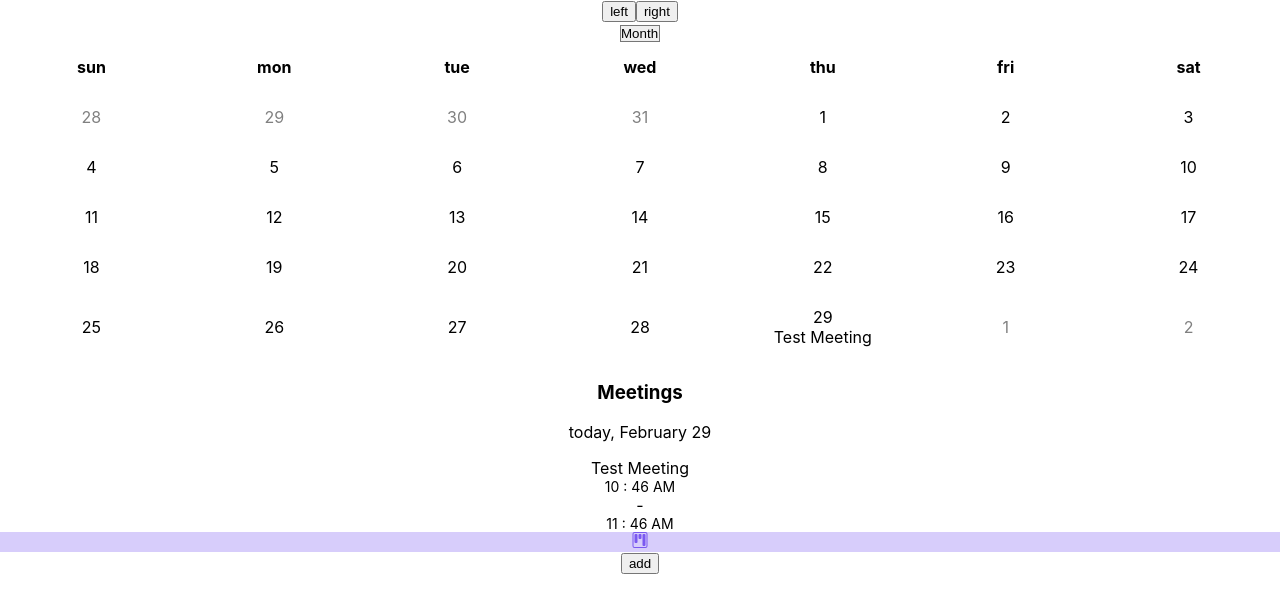
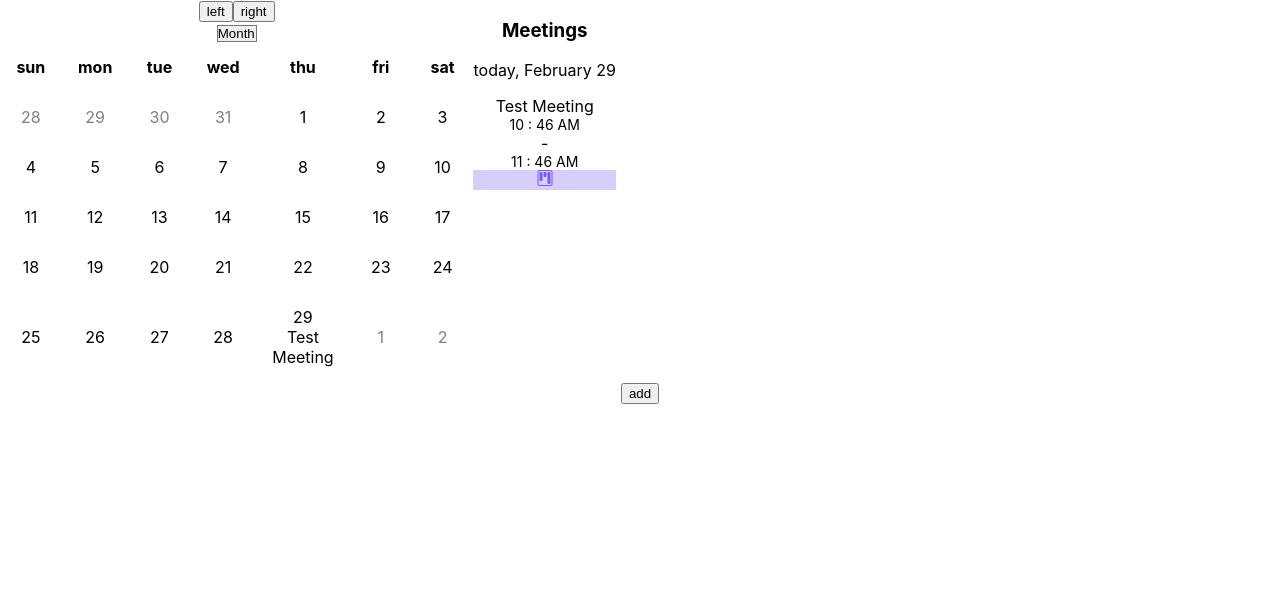
Before and after one commit to YroslavOne/meeting-calendar, a React (Create React App) app in the folder my-app/: page / in a window 1280 px wide. Shown: the top 612 px of the page. Built offline with nearby package versions, Linux system fonts and the light colour scheme.

Commit message:
16.08 3.03.2024

```diff
--- /dev/null
+++ b/my-app/src/components/appComponents/Main.css
@@ -0,0 +1,4 @@
+.main-calendar-and-meetingtoday {
+	display: flex;
+	width: 100%;
+}
--- a/my-app/src/components/appComponents/Main.js
+++ b/my-app/src/components/appComponents/Main.js
@@ -4,14 +4,17 @@ import Calendar from './mainComponents/Calendar';
 // import { useState } from 'react';
 import CreateMeeting from './mainComponents/CreateTask/CreateMeeting';
 import MeetingToday from './mainComponents/MeetingToday/MeetingToday';
+import './Main.css';
 
 function Main() {
   const { createWindow, setCreateWindow } = useContext(Context);
   return (
     <div>
-      <Calendar />
-      {createWindow && <CreateMeeting />}
-      <MeetingToday />
+      <div className="main-calendar-and-meetingtoday">
+        <Calendar />
+        {createWindow && <CreateMeeting />}
+        <MeetingToday />
+      </div>
       <div>
         <button
           onClick={() => {
```
